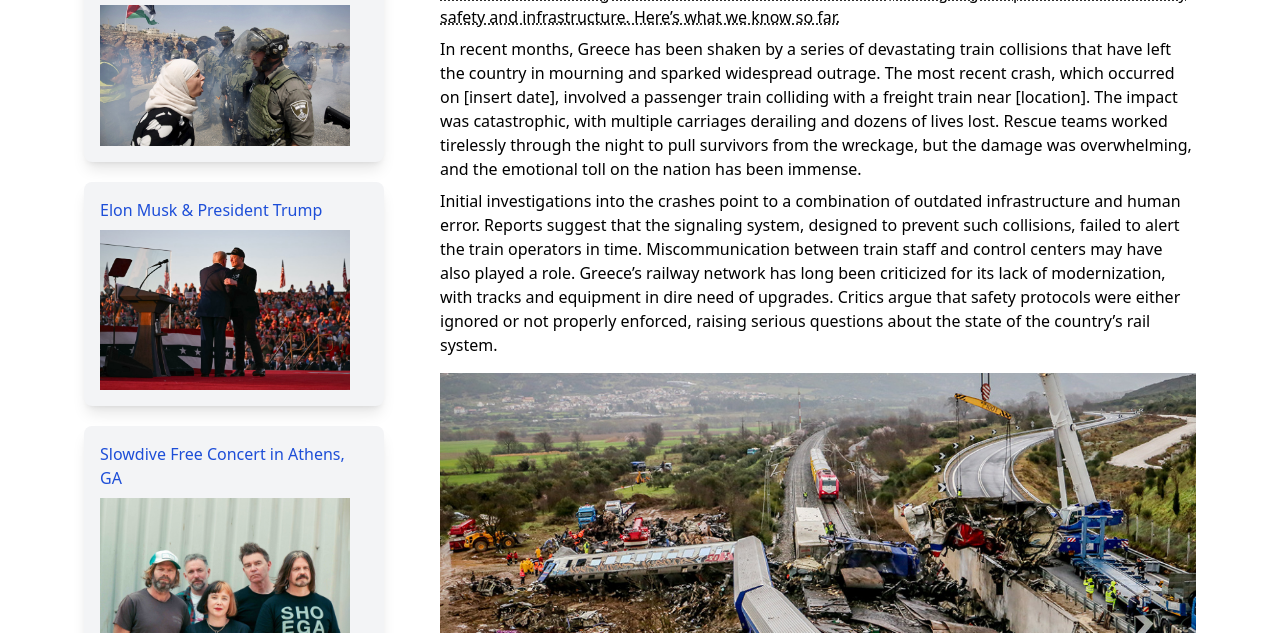
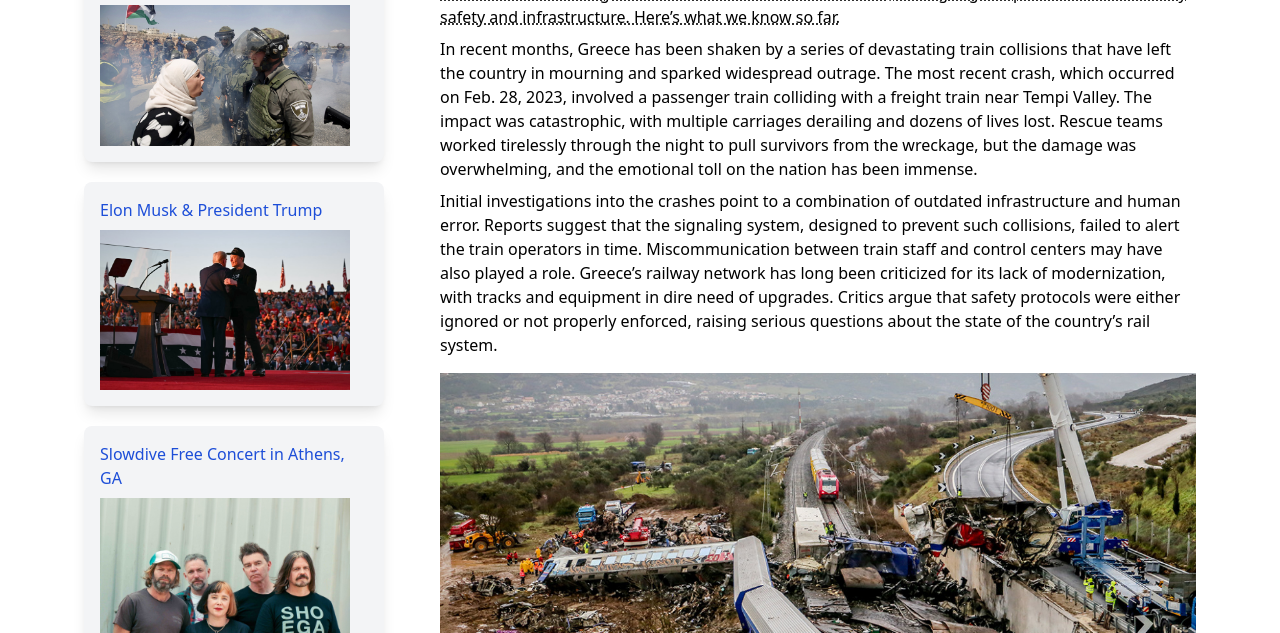
Before and after one commit to PavtheCodes/PavtheCodes.github.io, a website: page pages/index.html in a window 1280 px wide. Shown: the part 167-800 px from the top of the page. Drawn offline with nearby package versions, Linux system fonts and the light colour scheme.

Commit message:
changed the text for news article

```diff
--- a/pages/index.html
+++ b/pages/index.html
@@ -50,7 +50,7 @@
         <section id="mainarticle" class="w-full md:flex-1">
             <h1 class="font-serif text-4xl underline">Tragic Train Collisions in Greece</h1>
             <p class="mt-2 underline decoration-dotted">A series of devastating train crashes has shocked the nation, raising urgent questions about railway safety and infrastructure. Here’s what we know so far.</p>
-            <p class="mt-2">In recent months, Greece has been shaken by a series of devastating train collisions that have left the country in mourning and sparked widespread outrage. The most recent crash, which occurred on [insert date], involved a passenger train colliding with a freight train near [location]. The impact was catastrophic, with multiple carriages derailing and dozens of lives lost. Rescue teams worked tirelessly through the night to pull survivors from the wreckage, but the damage was overwhelming, and the emotional toll on the nation has been immense.</p>
+            <p class="mt-2">In recent months, Greece has been shaken by a series of devastating train collisions that have left the country in mourning and sparked widespread outrage. The most recent crash, which occurred on Feb. 28, 2023, involved a passenger train colliding with a freight train near Tempi Valley. The impact was catastrophic, with multiple carriages derailing and dozens of lives lost. Rescue teams worked tirelessly through the night to pull survivors from the wreckage, but the damage was overwhelming, and the emotional toll on the nation has been immense.</p>
             <p class="mt-2">Initial investigations into the crashes point to a combination of outdated infrastructure and human error. Reports suggest that the signaling system, designed to prevent such collisions, failed to alert the train operators in time. Miscommunication between train staff and control centers may have also played a role. Greece’s railway network has long been criticized for its lack of modernization, with tracks and equipment in dire need of upgrades. Critics argue that safety protocols were either ignored or not properly enforced, raising serious questions about the state of the country’s rail system.</p>
             <img src="../images/tempi.jpg" class="w-full h-auto mt-4">
         </section>
```
